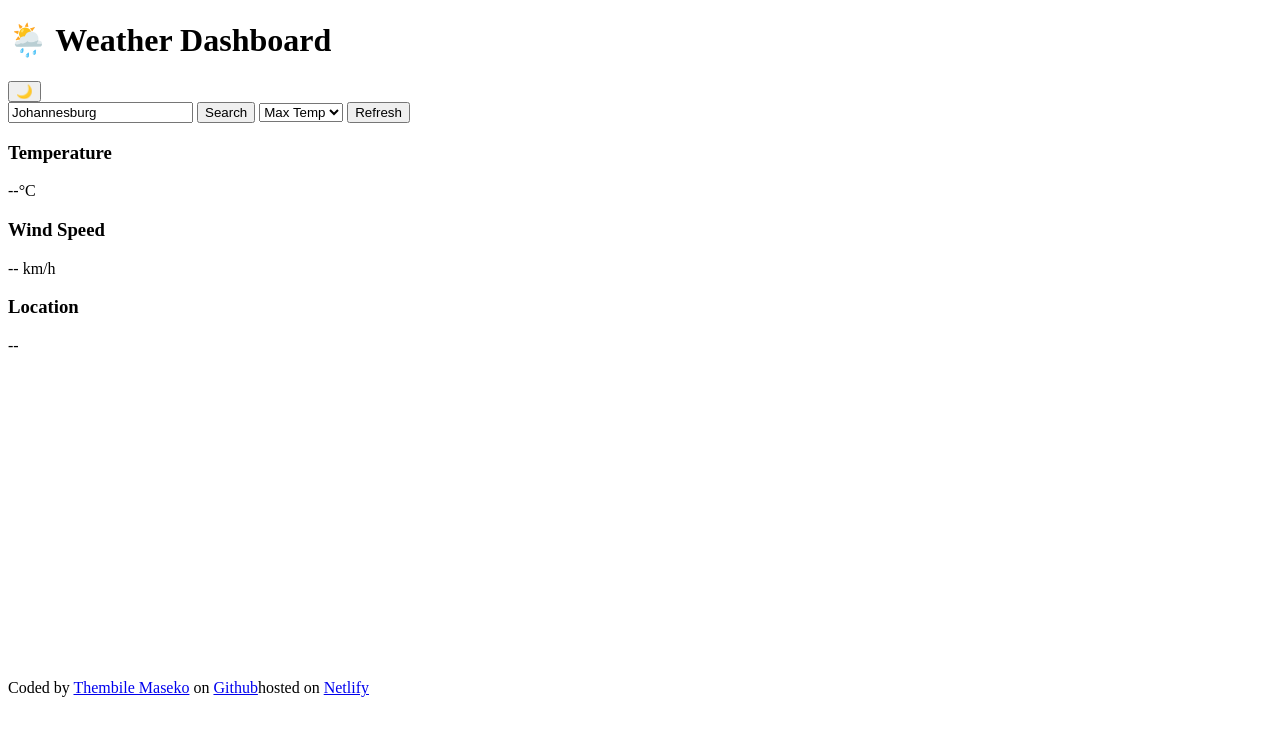
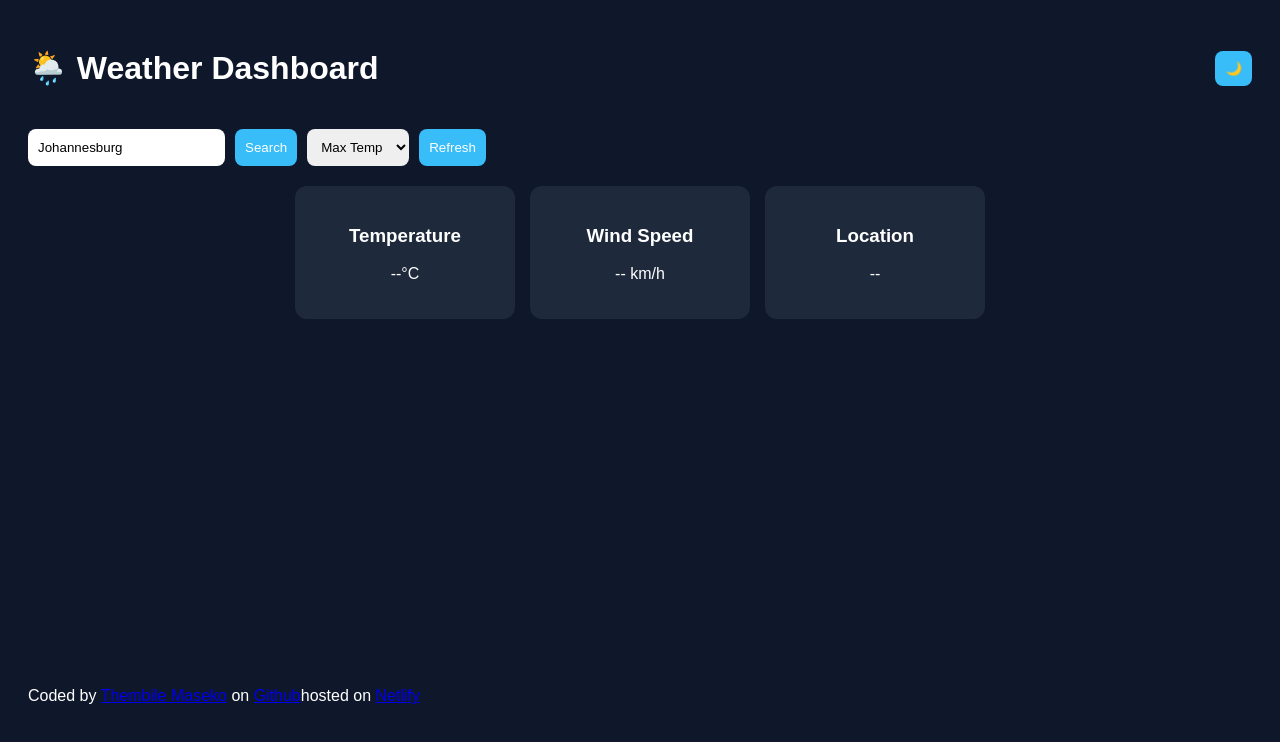
Before and after one commit to thembilemaseko/MyAdvancedWeatherDashboard, a plain HTML site: page index.html in a window 1280 px wide. Drawn offline with nearby package versions, Linux system fonts and the light colour scheme; no server answers.

Commit message:
Refactor styles for weather dashboard layout and theme

```diff
--- a/styles.css
+++ b/styles.css
@@ -1,56 +1,91 @@
-<!DOCTYPE html>
-<html lang="en">
-<head>
-  <meta charset="UTF-8">
-  <meta name="viewport" content="width=device-width, initial-scale=1.0">
-  <title>Advanced Weather Dashboard</title>
-  <link rel="stylesheet" href="styles.css">
-  <script src="https://cdn.jsdelivr.net/npm/chart.js"></script>
-</head>
-<body>
+:root {
+  --bg: #0f172a;
+  --card: #1e293b;
+  --text: #ffffff;
+}
 
-<header>
-  <h1>🌦️ Weather Dashboard</h1>
-  <button id="themeToggle">🌙</button>
-</header>
+body.light {
+  --bg: #f1f5f9;
+  --card: #ffffff;
+  --text: #000000;
+}
 
-<section class="controls">
-  <input type="text" id="cityInput" placeholder="Enter city...">
-  <button id="searchBtn">Search</button>
+body {
+  background: var(--bg);
+  color: var(--text);
+  font-family: Arial;
+  padding: 20px;
+  transition: 0.3s;
+}
 
-  <select id="tempType">
-    <option value="max">Max Temp</option>
-    <option value="min">Min Temp</option>
-  </select>
+header {
+  display: flex;
+  justify-content: space-between;
+  align-items: center;
+}
 
-  <button id="refreshBtn">Refresh</button>
-</section>
+.controls {
+  display: flex;
+  flex-wrap: wrap;
+  gap: 10px;
+  margin: 20px 0;
+}
 
-<div id="loader" class="loader hidden"></div>
+input, select, button {
+  padding: 10px;
+  border-radius: 8px;
+  border: none;
+}
 
-<section class="cards">
-  <div class="card">
-    <h3>Temperature</h3>
-    <p id="currentTemp">--°C</p>
-  </div>
-  <div class="card">
-    <h3>Wind Speed</h3>
-    <p id="windSpeed">-- km/h</p>
-  </div>
-  <div class="card">
-    <h3>Location</h3>
-    <p id="locationName">--</p>
-  </div>
-</section>
+button {
+  cursor: pointer;
+  background: #38bdf8;
+  color: white;
+}
 
-<section class="chart-container">
-  <canvas id="tempChart"></canvas>
-</section>
+.cards {
+  display: flex;
+  gap: 15px;
+  flex-wrap: wrap;
+  justify-content: center;
+}
 
-<section class="chart-container">
-  <canvas id="windChart"></canvas>
-</section>
+.card {
+  background: var(--card);
+  padding: 20px;
+  border-radius: 12px;
+  width: 180px;
+  text-align: center;
+}
 
-<script src="script.js"></script>
-</body>
-</html>
+.chart-container {
+  max-width: 800px;
+  margin: 20px auto;
+}
+
+/* Loader */
+.loader {
+  border: 5px solid #ccc;
+  border-top: 5px solid #38bdf8;
+  border-radius: 50%;
+  width: 40px;
+  height: 40px;
+  margin: 20px auto;
+  animation: spin 1s linear infinite;
+}
+
+.hidden {
+  display: none;
+}
+
+@keyframes spin {
+  to { transform: rotate(360deg); }
+}
+
+/* Mobile */
+@media (max-width: 600px) {
+  .cards {
+    flex-direction: column;
+    align-items: center;
+  }
+}
```
